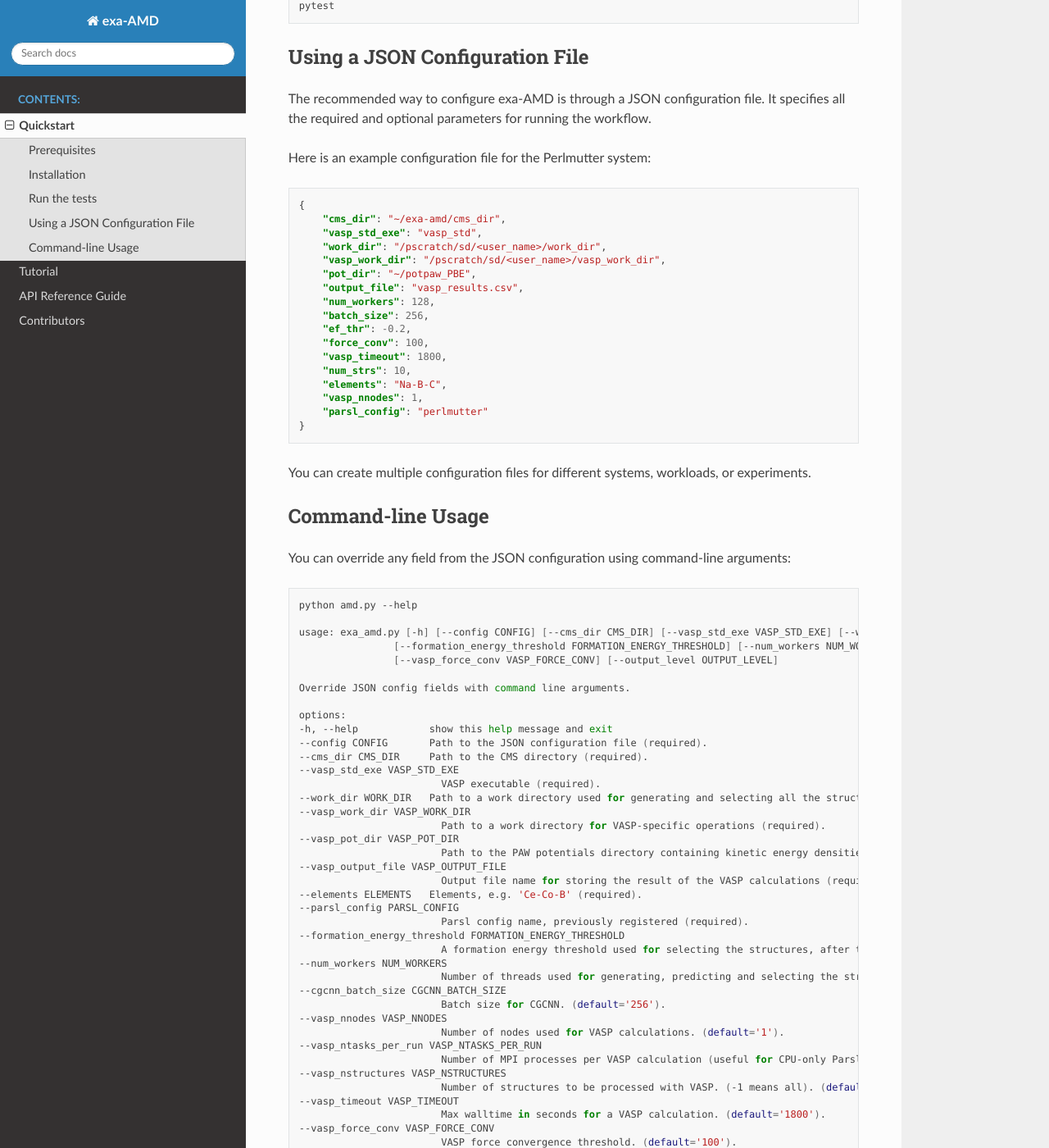
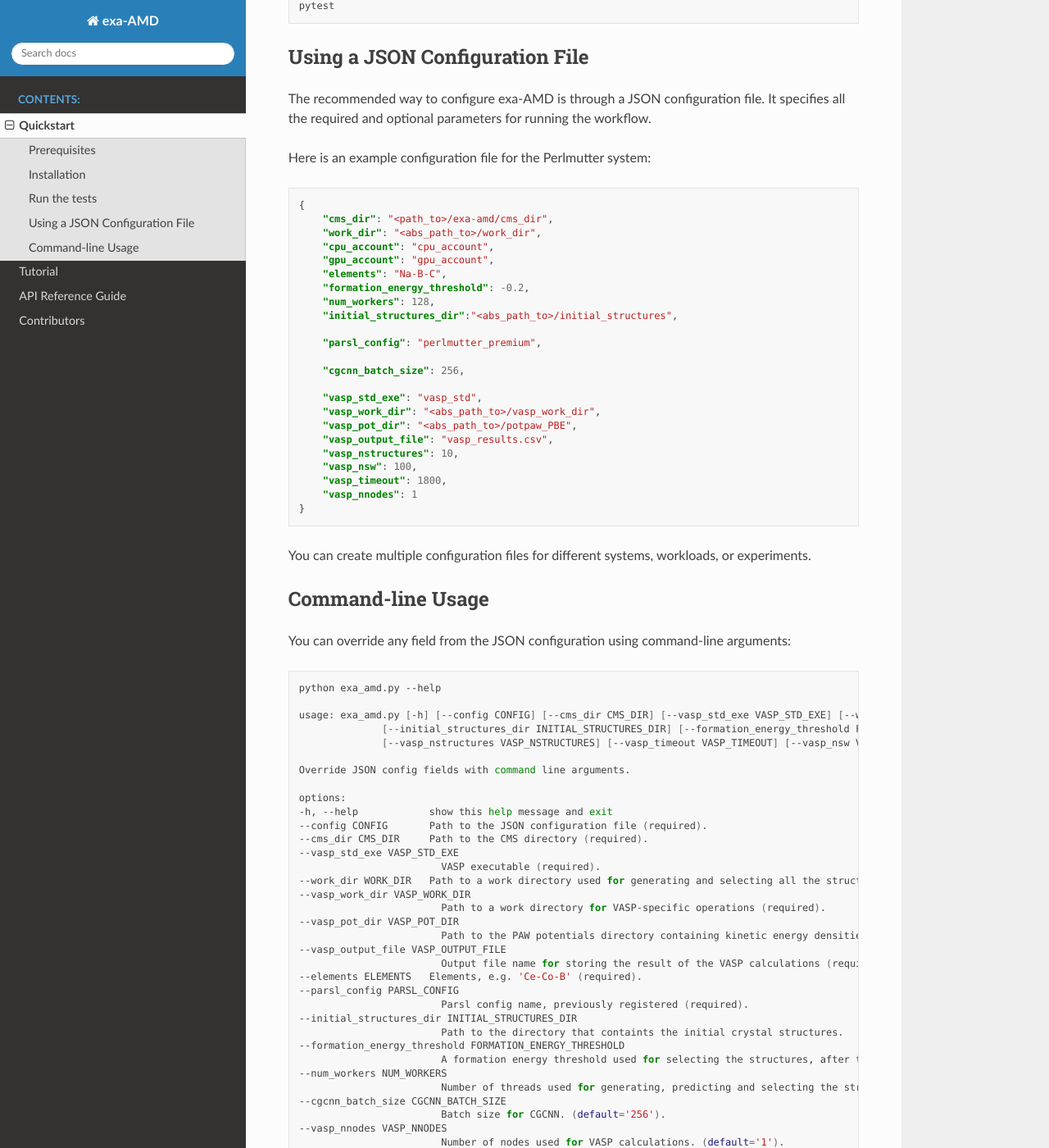
Before and after one commit to PatrickJTaylor/exa-amd, a Sphinx documentation site: the page built from docs/source/quickstart.rst, in a window 1280 px wide and 1400 px high, scrolled down 881 px. Shown: the whole window at 82% size. Built offline with Sphinx 7.4.7 and the Read the Docs theme 3.1.0, drawn with Linux system fonts in a browser that asks for light colours; some of the changed text lies outside the part shown.

Commit message:
make configs generic

```diff
--- a/docs/source/quickstart.rst
+++ b/docs/source/quickstart.rst
@@ -50,21 +50,27 @@ Here is an example configuration file for the Perlmutter system:
 .. code-block:: json
 
     {
-        "cms_dir": "~/exa-amd/cms_dir",
+        "cms_dir": "<path_to>/exa-amd/cms_dir",
+        "work_dir": "<abs_path_to>/work_dir",
+        "cpu_account": "cpu_account",
+        "gpu_account": "gpu_account",
+        "elements": "Na-B-C",
+        "formation_energy_threshold": -0.2,
+        "num_workers": 128,
+        "initial_structures_dir":"<abs_path_to>/initial_structures",
+
+        "parsl_config": "perlmutter_premium",
+
+        "cgcnn_batch_size": 256,
+
         "vasp_std_exe": "vasp_std",
-        "work_dir": "/pscratch/sd/<user_name>/work_dir",
-        "vasp_work_dir": "/pscratch/sd/<user_name>/vasp_work_dir",
-        "pot_dir": "~/potpaw_PBE",
-        "output_file": "vasp_results.csv",
-        "num_workers": 128,
-        "batch_size": 256,
-        "ef_thr": -0.2,
-        "force_conv": 100,
+        "vasp_work_dir": "<abs_path_to>/vasp_work_dir",
+        "vasp_pot_dir": "<abs_path_to>/potpaw_PBE",
+        "vasp_output_file": "vasp_results.csv",
+        "vasp_nstructures": 10,
+        "vasp_nsw": 100,
         "vasp_timeout": 1800,
-        "num_strs": 10,
-        "elements": "Na-B-C",
-        "vasp_nnodes": 1,
-        "parsl_config": "perlmutter"
+        "vasp_nnodes": 1
     }
 
 You can create multiple configuration files for different systems, workloads, or experiments.
@@ -76,11 +82,11 @@ You can override any field from the JSON configuration using command-line argume
 
 .. code-block:: bash
 
-    python amd.py --help
+    python exa_amd.py --help
 
     usage: exa_amd.py [-h] [--config CONFIG] [--cms_dir CMS_DIR] [--vasp_std_exe VASP_STD_EXE] [--work_dir WORK_DIR] [--vasp_work_dir VASP_WORK_DIR] [--vasp_pot_dir VASP_POT_DIR] [--vasp_output_file VASP_OUTPUT_FILE] [--elements ELEMENTS] [--parsl_config PARSL_CONFIG]
-                    [--formation_energy_threshold FORMATION_ENERGY_THRESHOLD] [--num_workers NUM_WORKERS] [--cgcnn_batch_size CGCNN_BATCH_SIZE] [--vasp_nnodes VASP_NNODES] [--vasp_ntasks_per_run VASP_NTASKS_PER_RUN] [--vasp_nstructures VASP_NSTRUCTURES] [--vasp_timeout VASP_TIMEOUT]
-                    [--vasp_force_conv VASP_FORCE_CONV] [--output_level OUTPUT_LEVEL]
+                  [--initial_structures_dir INITIAL_STRUCTURES_DIR] [--formation_energy_threshold FORMATION_ENERGY_THRESHOLD] [--num_workers NUM_WORKERS] [--cgcnn_batch_size CGCNN_BATCH_SIZE] [--vasp_nnodes VASP_NNODES] [--vasp_ntasks_per_run VASP_NTASKS_PER_RUN]
+                  [--vasp_nstructures VASP_NSTRUCTURES] [--vasp_timeout VASP_TIMEOUT] [--vasp_nsw VASP_NSW] [--cpu_account CPU_ACCOUNT] [--gpu_account GPU_ACCOUNT] [--output_level OUTPUT_LEVEL]
 
     Override JSON config fields with command line arguments.
 
@@ -100,6 +106,8 @@ You can override any field from the JSON configuration using command-line argume
     --elements ELEMENTS   Elements, e.g. 'Ce-Co-B' (required).
     --parsl_config PARSL_CONFIG
                             Parsl config name, previously registered (required).
+    --initial_structures_dir INITIAL_STRUCTURES_DIR
+                            Path to the directory that containts the initial crystal structures.
     --formation_energy_threshold FORMATION_ENERGY_THRESHOLD
                             A formation energy threshold used for selecting the structures, after the CGCNN prediction. (default='-0.2').
     --num_workers NUM_WORKERS
@@ -114,7 +122,10 @@ You can override any field from the JSON configuration using command-line argume
                             Number of structures to be processed with VASP. (-1 means all). (default='-1').
     --vasp_timeout VASP_TIMEOUT
                             Max walltime in seconds for a VASP calculation. (default='1800').
-    --vasp_force_conv VASP_FORCE_CONV
-                            VASP force convergence threshold. (default='100').
+    --vasp_nsw VASP_NSW   VASP NSW: gives the number of steps in all molecular dynamics runs. (default='100').
+    --cpu_account CPU_ACCOUNT
+                            The cpu account name on the current machine (forwarded to the workload manager). (default='').
+    --gpu_account GPU_ACCOUNT
+                            The gpu account name on the current machine (forwarded to the workload manager). (default='').
     --output_level OUTPUT_LEVEL
                             Logging level: DEBUG, INFO, WARNING, ERROR, CRITICAL (default='INFO').
```
Also changed, not shown: README.md (+6 -6 lines), 6 other files.
